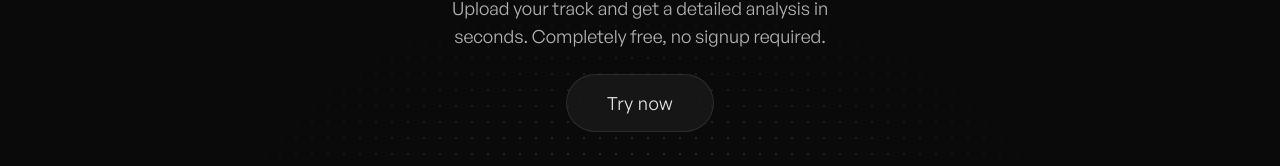
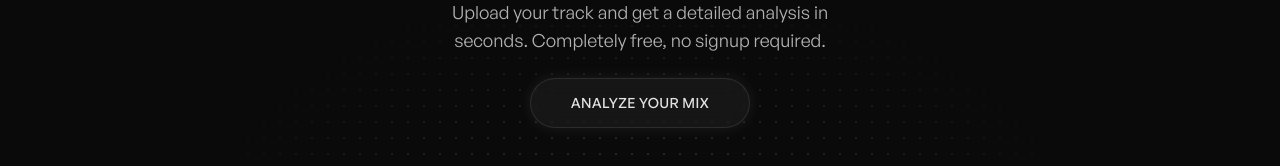
Before and after one commit to LeonEkelund/mixcrit, a React (Vite) app in the folder client/: page / in a window 1280 px wide. Shown: the part 142-308 px from the top of the page. Built offline with nearby package versions, Linux system fonts and the light colour scheme.

Commit message:
style CTA button further

```diff
--- a/client/src/pages/Landing.tsx
+++ b/client/src/pages/Landing.tsx
@@ -39,9 +39,9 @@ function Landing() {
         </p>
         <Link
           to="/upload"
-          className="relative rounded-full border border-white/10 bg-white/5 backdrop-blur-md px-10 py-3.5 text-lg font-normal tracking-wide text-foreground/90 transition-all duration-300 ease-in-out hover:bg-white/10 hover:text-foreground"
+          className="group relative flex items-center gap-2 rounded-full border border-white/10 bg-white/5 backdrop-blur-md px-10 py-3.5 text-sm font-medium uppercase tracking-wide text-foreground/90 shadow-[0_0_15px_rgba(255,255,255,0.08)] transition-all duration-300 ease-in-out hover:bg-white/10 hover:text-foreground hover:shadow-[0_0_25px_rgba(255,255,255,0.15)]"
         >
-          Try now
+          Analyze your mix
         </Link>
         <HeroVideoDialog
           className="relative mt-4 w-full max-w-3xl"
```
